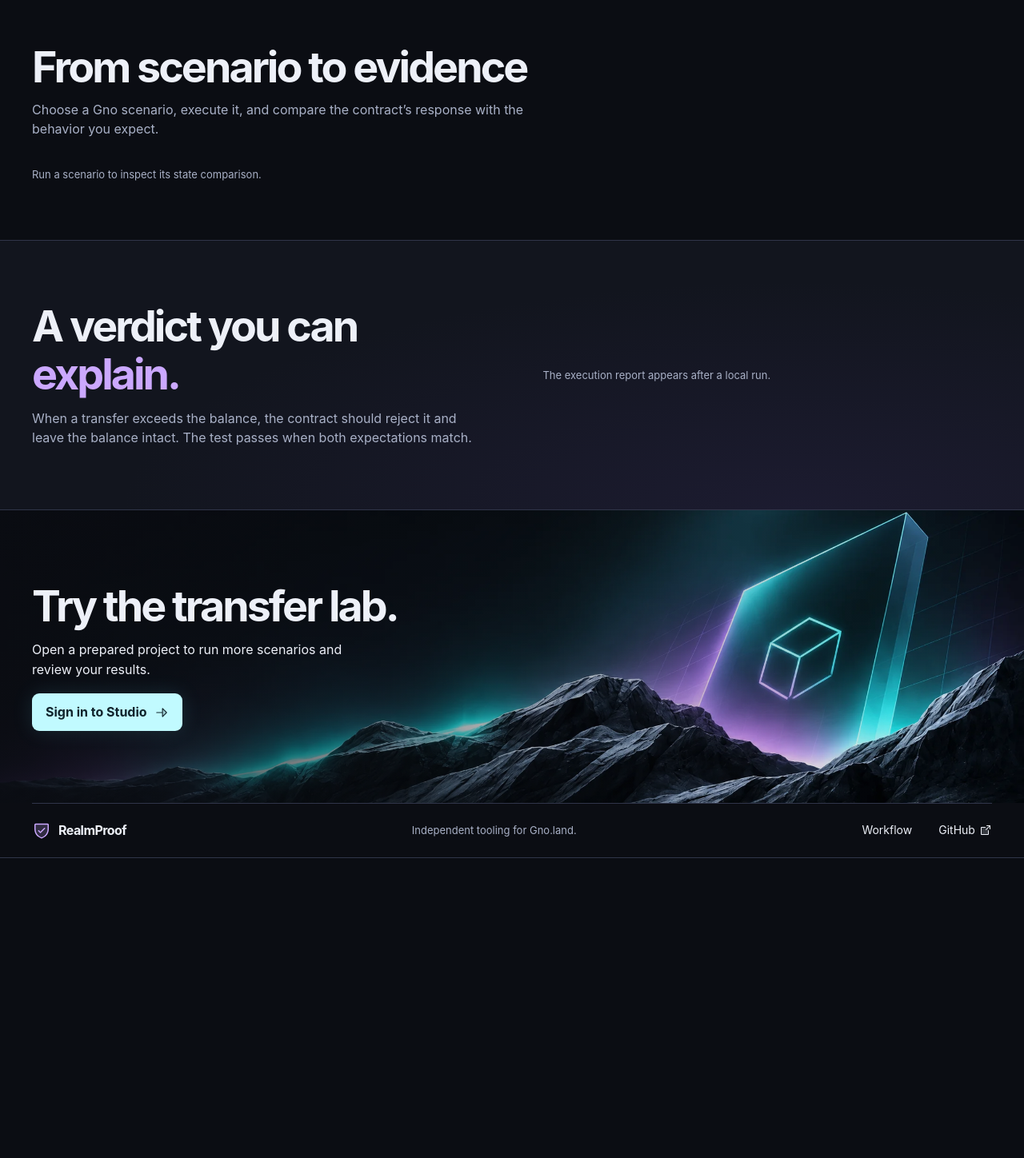
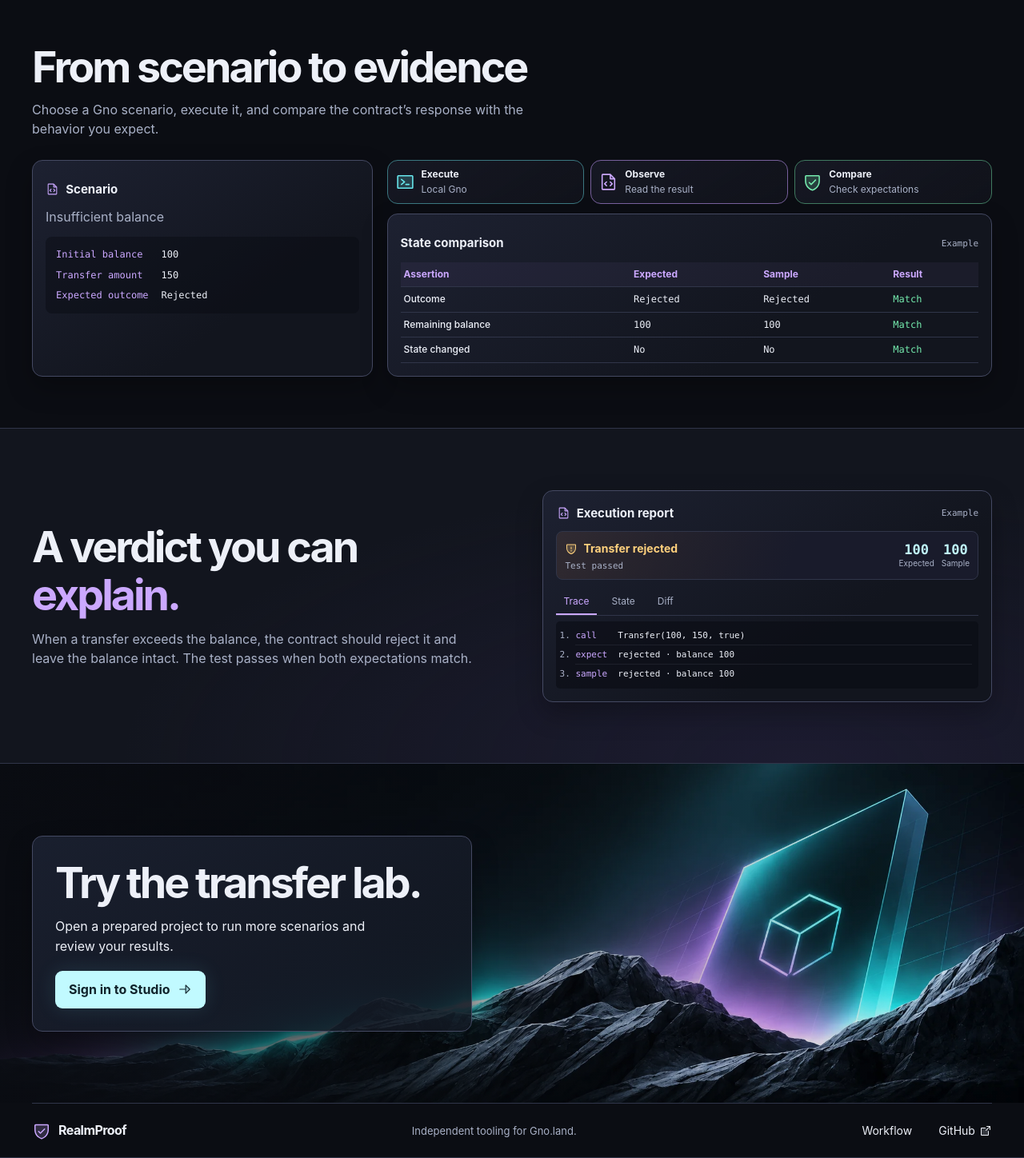
Before and after one commit to helijunior4545-glitch/RealmProof, a Django app: page /studio/ in a window 1280 px wide. Shown: the part 693-2141 px from the top of the page at 80% size. Before the commit the page ends 1766 px from the top, so only its background shows below. Run offline with Django 5.2, Linux system fonts and the light colour scheme; parts of the project's set-up code (start-up, migrations or seed data) failed here and were passed over.

Commit message:
Show guest landing example panels before a run

```diff
--- /dev/null
+++ b/studio/static/studio/guest-example.js
@@ -0,0 +1,17 @@
+const exampleReport = document.querySelector("[data-demo-report]");
+
+if (exampleReport) {
+  const controls = exampleReport.querySelector(".lp-report-switch");
+  const buttons = controls.querySelectorAll("button");
+
+  controls.hidden = false;
+  controls.addEventListener("click", event => {
+    const selected = event.target.closest("button");
+    if (!selected) return;
+    for (const button of buttons) {
+      const active = button === selected;
+      button.setAttribute("aria-pressed", String(active));
+      document.getElementById(button.getAttribute("aria-controls")).hidden = !active;
+    }
+  });
+}
--- a/studio/static/studio/guest-landing.css
+++ b/studio/static/studio/guest-landing.css
@@ -296,3 +296,12 @@
 .lp-native-scenario:has(input:checked) { background: #6ae1ef17; border-color: #82dce447; }
 .lp-native-scenario input { margin: 0; accent-color: var(--cyan); }
 .lp-native-scenario .lp-icon { color: var(--iris); }
+
+.lp-examples:has(> .lp-live-panel:not(:empty)) > .lp-panel-example { display: none; }
+.lp-panel-example [hidden] { display: none; }
+.lp-panel-example h3 small { margin-left: auto; color: var(--quiet); font: 11px var(--mono); }
+.lp-invite-panel {
+  width: min(100%, 550px);
+  padding: clamp(18px, 3vw, 28px);
+  background: linear-gradient(145deg, #1b2131e8, #111620d9);
+}
--- a/studio/templates/studio/guest_entry.html
+++ b/studio/templates/studio/guest_entry.html
@@ -10,6 +10,7 @@
   <link rel="stylesheet" href="{% static 'studio/tokens.css' %}">
   <link rel="stylesheet" href="{% static 'studio/guest-landing.css' %}">
   <script defer src="{% static 'studio/interactions.js' %}"></script>
+  <script defer src="{% static 'studio/guest-example.js' %}"></script>
   {% react_frontend_available as react_ready %}
   {% if react_ready %}<script type="module" src="{% static 'studio/react/landing.js' %}"></script>{% endif %}
 </head>
@@ -51,7 +52,10 @@
     <section id="workflow" class="lp-wrap lp-workflow" aria-labelledby="workflow-title">
       <h2 id="workflow-title">From scenario to evidence</h2>
       <p class="lp-section-copy">Choose a Gno scenario, execute it, and compare the contract’s response with the behavior you expect.</p>
-      <div id="lp-workflow-live"><p class="lp-message">Run a scenario to inspect its state comparison.</p></div>
+      <div class="lp-examples">
+        {% include "studio/guest_workflow_example.html" %}
+        <div class="lp-live-panel" id="lp-workflow-live"></div>
+      </div>
     </section>
     <section class="lp-evidence" aria-labelledby="evidence-title">
       <div class="lp-wrap lp-evidence-grid">
@@ -59,14 +63,19 @@
           <h2 id="evidence-title">A verdict you can <em>explain.</em></h2>
           <p>When a transfer exceeds the balance, the contract should reject it and leave the balance intact. The test passes when both expectations match.</p>
         </div>
-        <div id="lp-report-live"><p class="lp-message">The execution report appears after a local run.</p></div>
+        <div class="lp-examples">
+          {% include "studio/guest_report_example.html" %}
+          <div class="lp-live-panel" id="lp-report-live"></div>
+        </div>
       </div>
     </section>
     <section class="lp-invite" aria-labelledby="invite-title">
       <div class="lp-wrap">
-      <h2 id="invite-title">Try the transfer lab.</h2>
-      <p>Open a prepared project to run more scenarios and review your results.</p>
-      {% include "studio/landing_action.html" %}
+        <div class="lp-deck lp-invite-panel">
+          <h2 id="invite-title">Try the transfer lab.</h2>
+          <p>Open a prepared project to run more scenarios and review your results.</p>
+          {% include "studio/landing_action.html" %}
+        </div>
       </div>
     </section>
   </main>
--- /dev/null
+++ b/studio/templates/studio/guest_report_example.html
@@ -0,0 +1,31 @@
+<div class="lp-deck lp-report lp-panel-example" data-demo-report>
+  <h3><i class="lp-icon lp-file" aria-hidden="true"></i> Execution report <small>Example</small></h3>
+  <div class="lp-report-highlight">
+    <div>
+      <strong class="lp-rejected"><i class="lp-icon lp-warning" aria-hidden="true"></i> Transfer rejected</strong>
+      <small>Test passed</small>
+    </div>
+    <dl class="lp-demo-balance" aria-label="Example balance comparison">
+      <div><dt>Expected</dt><dd>100</dd></div>
+      <div><dt>Sample</dt><dd>100</dd></div>
+    </dl>
+  </div>
+  <div class="lp-report-switch" role="group" aria-label="Example report view" hidden>
+    <button type="button" aria-pressed="true" aria-controls="lp-sample-trace">Trace</button>
+    <button type="button" aria-pressed="false" aria-controls="lp-sample-state">State</button>
+    <button type="button" aria-pressed="false" aria-controls="lp-sample-diff">Diff</button>
+  </div>
+  <ol id="lp-sample-trace" class="lp-execution-lines">
+    <li><b>call</b><code>Transfer(100, 150, true)</code></li>
+    <li><b>expect</b><code>rejected · balance 100</code></li>
+    <li><b>sample</b><code>rejected · balance 100</code></li>
+  </ol>
+  <dl id="lp-sample-state" class="lp-scenario-code" hidden>
+    <dt>Initial balance</dt><dd>100</dd>
+    <dt>Sample balance</dt><dd>100</dd>
+  </dl>
+  <dl id="lp-sample-diff" class="lp-scenario-code" hidden>
+    <dt>Balance change</dt><dd>0</dd>
+    <dt>State changed</dt><dd>No</dd>
+  </dl>
+</div>
--- /dev/null
+++ b/studio/templates/studio/guest_workflow_example.html
@@ -0,0 +1,29 @@
+<div class="lp-workflow-grid lp-panel-example">
+  <div class="lp-deck">
+    <h3><i class="lp-icon lp-file" aria-hidden="true"></i> Scenario</h3>
+    <p>Insufficient balance</p>
+    <dl class="lp-scenario-code">
+      <dt>Initial balance</dt><dd>100</dd>
+      <dt>Transfer amount</dt><dd>150</dd>
+      <dt>Expected outcome</dt><dd>Rejected</dd>
+    </dl>
+  </div>
+  <div class="lp-workflow-output">
+    <ol class="lp-stage">
+      <li><i class="lp-icon lp-terminal" aria-hidden="true"></i><div><strong>Execute</strong><small>Local Gno</small></div></li>
+      <li><i class="lp-icon lp-file" aria-hidden="true"></i><div><strong>Observe</strong><small>Read the result</small></div></li>
+      <li><i class="lp-icon lp-shield" aria-hidden="true"></i><div><strong>Compare</strong><small>Check expectations</small></div></li>
+    </ol>
+    <div class="lp-deck">
+      <h3>State comparison <small>Example</small></h3>
+      <table class="lp-compare">
+        <thead><tr><th scope="col">Assertion</th><th scope="col">Expected</th><th scope="col">Sample</th><th scope="col">Result</th></tr></thead>
+        <tbody>
+          <tr><th scope="row">Outcome</th><td>Rejected</td><td>Rejected</td><td class="lp-passed">Match</td></tr>
+          <tr><th scope="row">Remaining balance</th><td>100</td><td>100</td><td class="lp-passed">Match</td></tr>
+          <tr><th scope="row">State changed</th><td>No</td><td>No</td><td class="lp-passed">Match</td></tr>
+        </tbody>
+      </table>
+    </div>
+  </div>
+</div>
```
Also changed, not shown: browser_tests/test_workspace.py (+12 -0 lines), frontend/src/guest-runner.tsx (+5 -4 lines).
